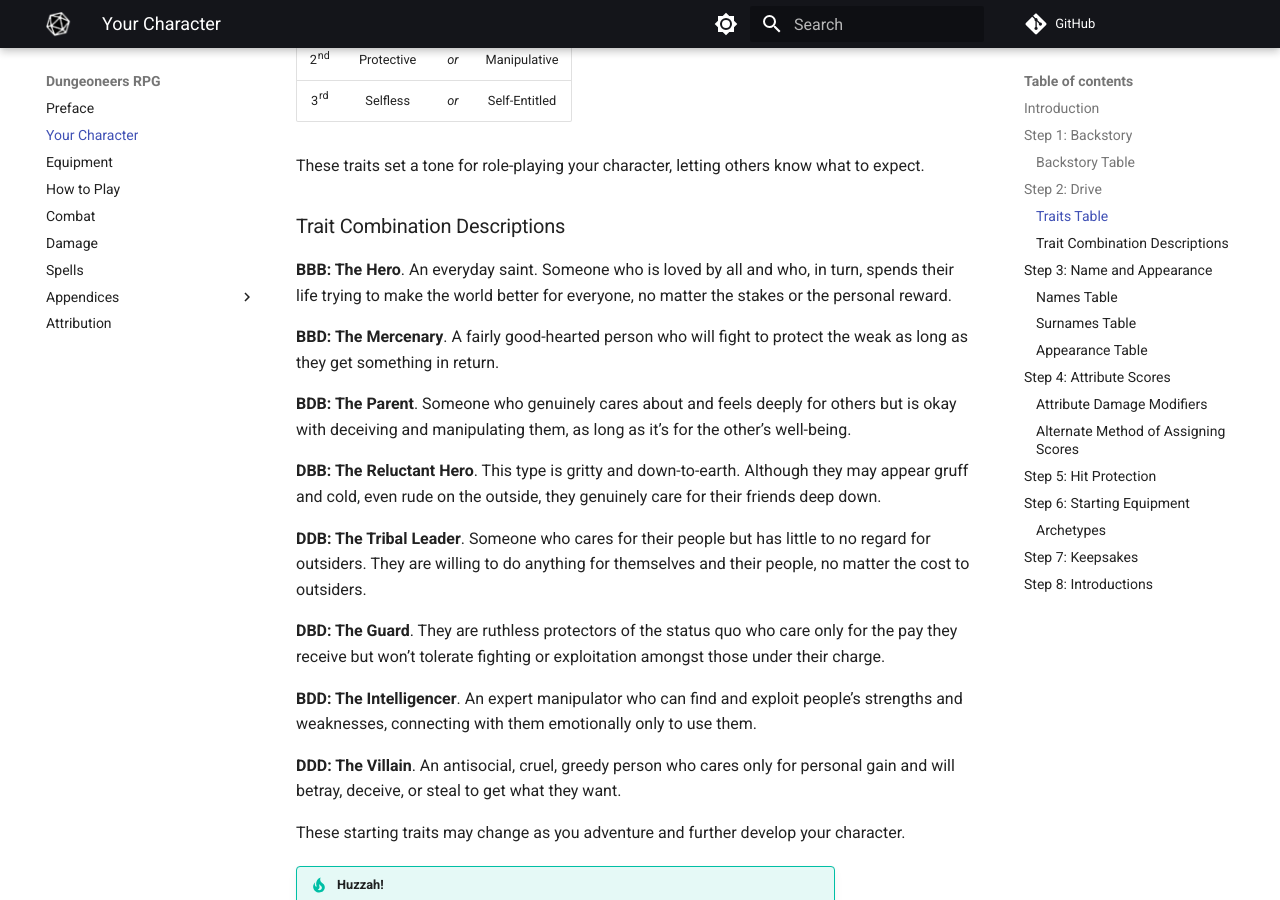
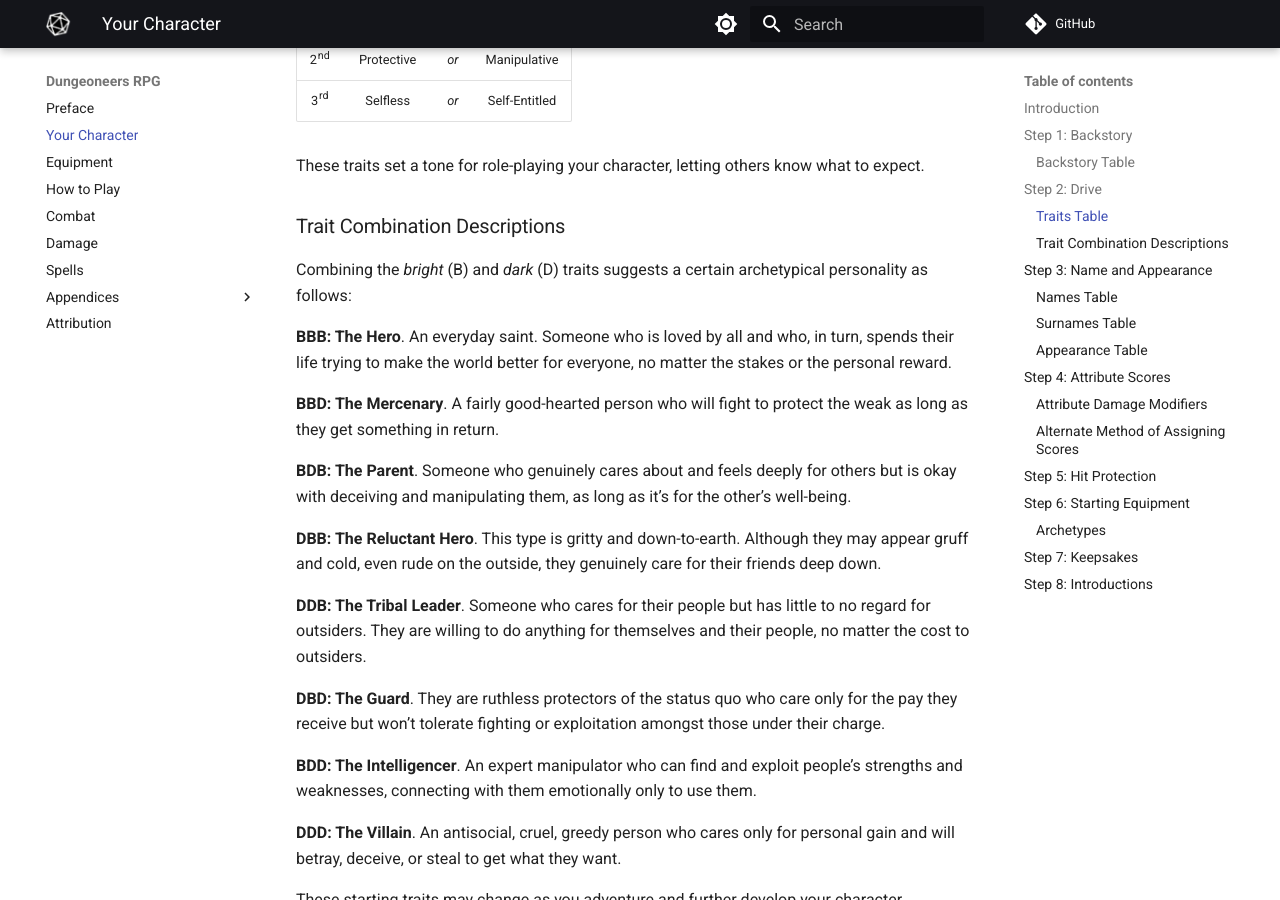
Before and after one commit to joemoose/dungeoneers.d20, an MkDocs documentation site: the page built from docs/character.md, in a window 1280 px wide and 900 px high, scrolled down 1599 px. Built offline with MkDocs 1.6.1 and Material for MkDocs 9.7.7, drawn with Linux system fonts in a browser that asks for light colours; comment, search, counter and statistics services are not loaded.

Commit message:
Update character.md

```diff
--- a/docs/character.md
+++ b/docs/character.md
@@ -46,6 +46,8 @@ For example, a character with all bright traits would be the traditional hero. C
 These traits set a tone for role-playing your character, letting others know what to expect.
 
 ### Trait Combination Descriptions
+
+Combining the *bright* (B) and *dark* (D) traits suggests a certain archetypical personality as follows:
 
 **BBB: The Hero**. An everyday saint. Someone who is loved by all and who, in turn, spends their life trying to make the world better for everyone, no matter the stakes or the personal reward.
 
```
